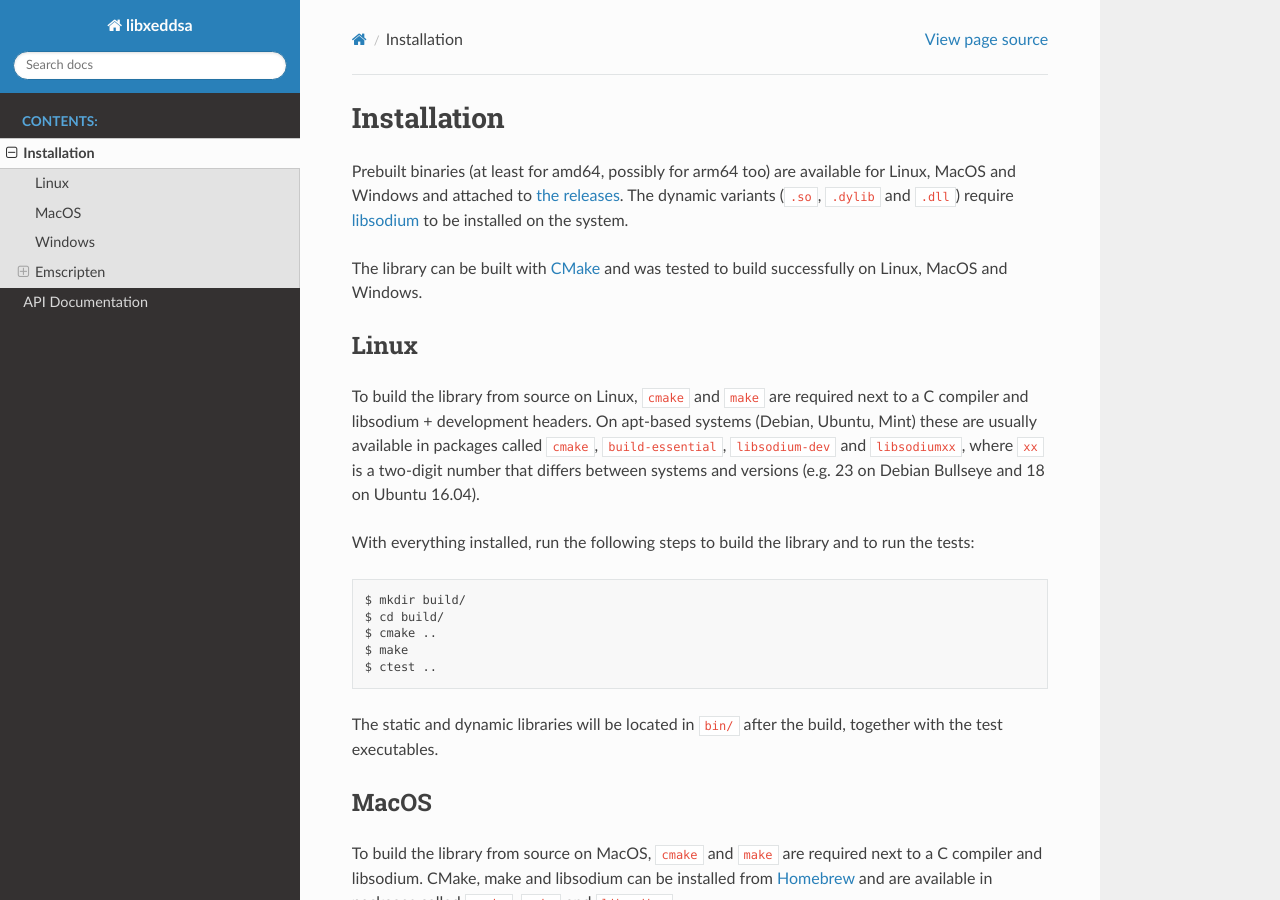
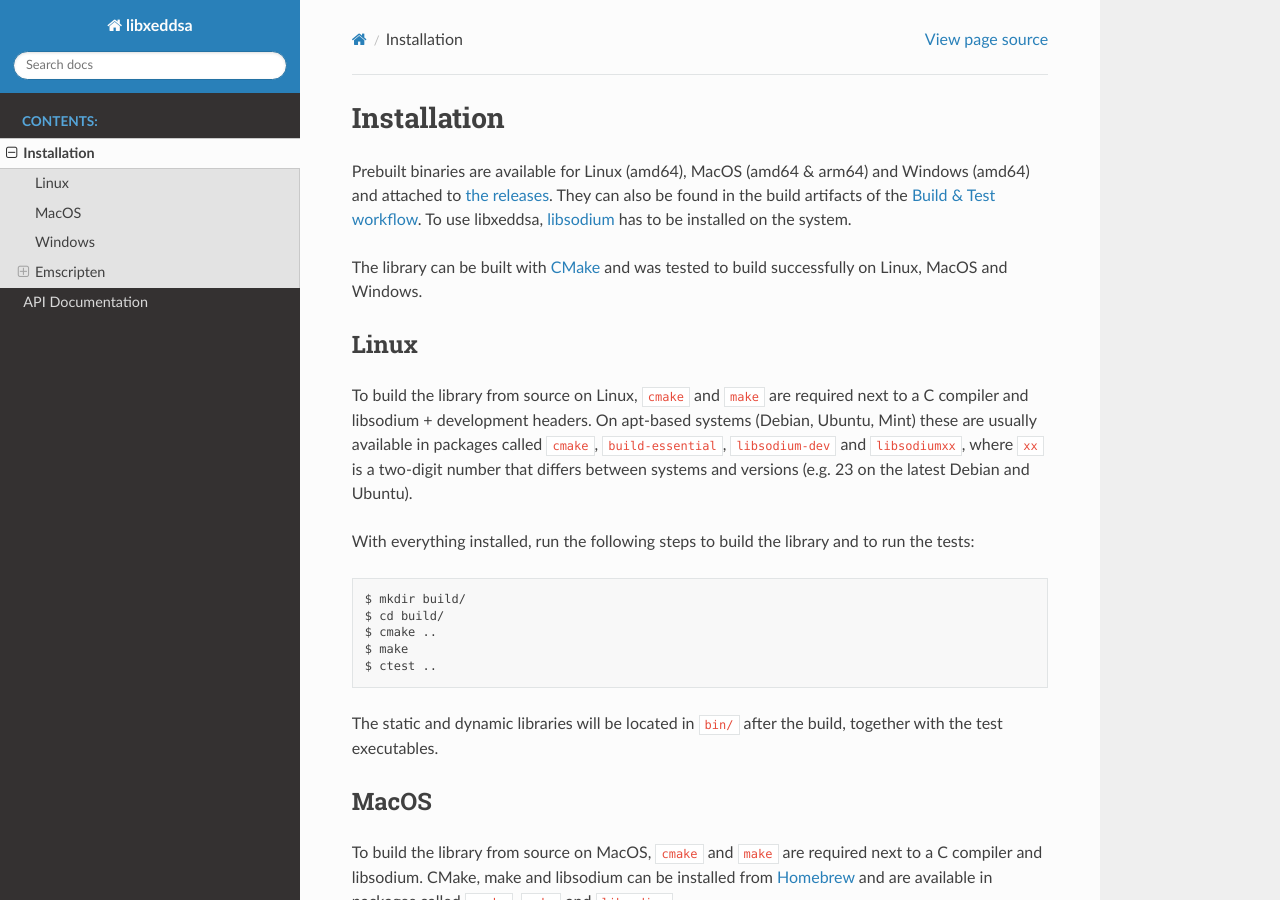
Before and after one commit to Syndace/libxeddsa, a Sphinx documentation site: the page built from docs/installation.rst, in a window 1280 px wide and 900 px high. Built offline with Sphinx 7.4.7 and the Read the Docs theme 2.0.0, drawn with Linux system fonts in a browser that asks for light colours.

Commit message:
Clarified that libsodium is always required, not only for the dynamic libraries

```diff
--- a/docs/installation.rst
+++ b/docs/installation.rst
@@ -1,14 +1,14 @@
 Installation
 ============
 
-Prebuilt binaries (at least for amd64, possibly for arm64 too) are available for Linux, MacOS and Windows and attached to `the releases <https://github.com/Syndace/libxeddsa/releases>`_. The dynamic variants (``.so``, ``.dylib`` and ``.dll``) require `libsodium <https://download.libsodium.org/doc/>`_ to be installed on the system.
+Prebuilt binaries are available for Linux (amd64), MacOS (amd64 & arm64) and Windows (amd64) and attached to `the releases <https://github.com/Syndace/libxeddsa/releases>`_. They can also be found in the build artifacts of the `Build & Test workflow <https://github.com/Syndace/libxeddsa/actions/workflows/build-and-test.yml>`_. To use libxeddsa, `libsodium <https://download.libsodium.org/doc/>`_ has to be installed on the system.
 
 The library can be built with `CMake <https://cmake.org/>`_ and was tested to build successfully on Linux, MacOS and Windows.
 
 Linux
 -----
 
-To build the library from source on Linux, ``cmake`` and ``make`` are required next to a C compiler and libsodium + development headers. On apt-based systems (Debian, Ubuntu, Mint) these are usually available in packages called ``cmake``, ``build-essential``, ``libsodium-dev`` and ``libsodiumxx``, where ``xx`` is a two-digit number that differs between systems and versions (e.g. 23 on Debian Bullseye and 18 on Ubuntu 16.04).
+To build the library from source on Linux, ``cmake`` and ``make`` are required next to a C compiler and libsodium + development headers. On apt-based systems (Debian, Ubuntu, Mint) these are usually available in packages called ``cmake``, ``build-essential``, ``libsodium-dev`` and ``libsodiumxx``, where ``xx`` is a two-digit number that differs between systems and versions (e.g. 23 on the latest Debian and Ubuntu).
 
 With everything installed, run the following steps to build the library and to run the tests::
 
```
Also changed, not shown: README.md (+1 -1 lines).
